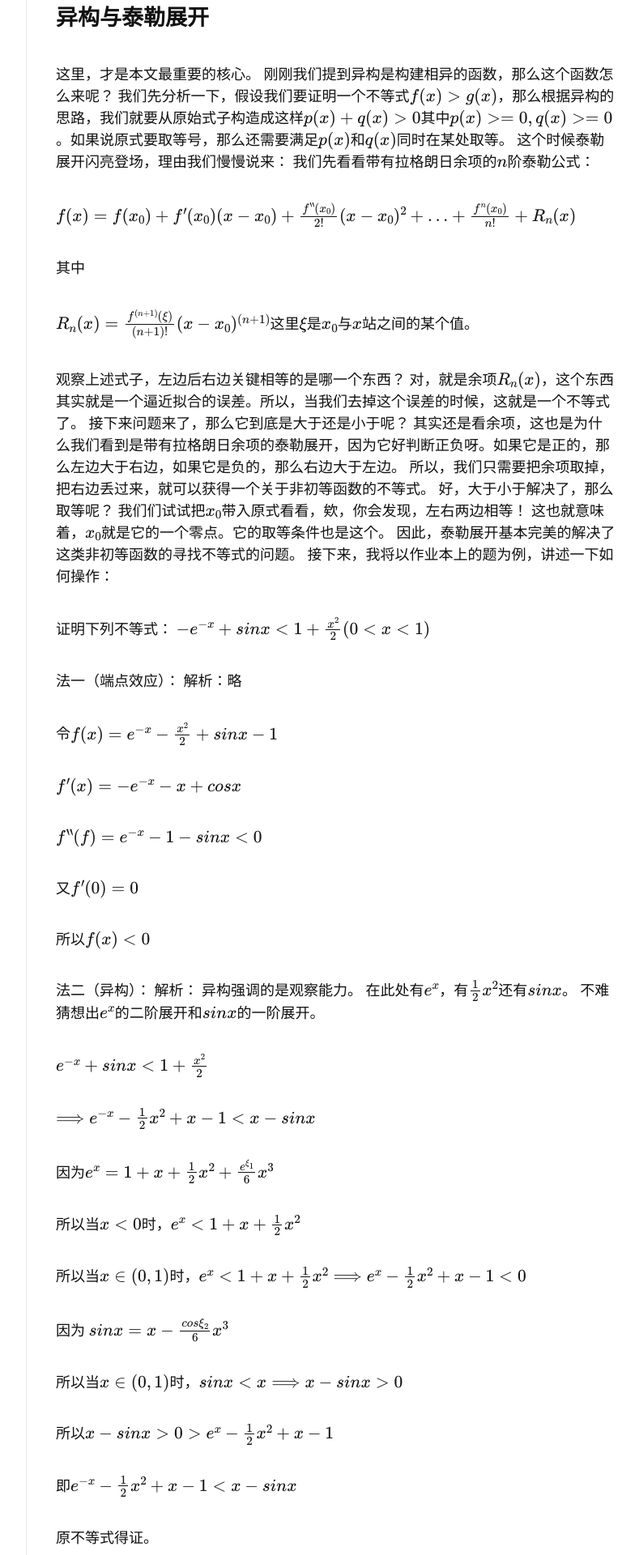
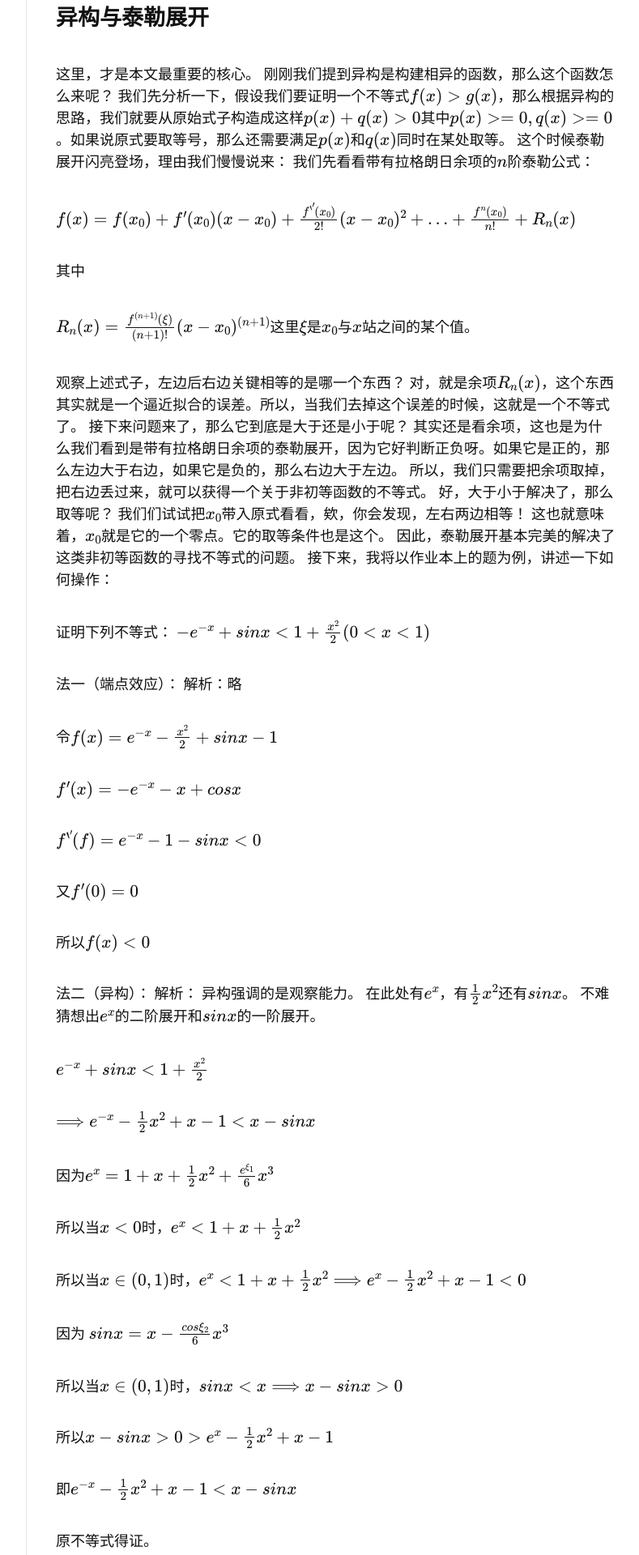
Before and after one commit to cloud-windl/cloud-windl.github.io, a Jekyll site: the page built from _posts/2023-11-20--异构和泰勒展开.md, in a window 1280 px wide. Shown: the part 1558-3478 px from the top of the page at 81% size, without its empty margins (357-1146 px from the left). Built offline with Jekyll 4.4.1, drawn with Linux system fonts in a browser that asks for light colours; nearby versions of some CDN libraries; some web fonts are replaced.

```diff
--- a/_posts/2023-11-20--异构和泰勒展开.md
+++ b/_posts/2023-11-20--异构和泰勒展开.md
@@ -26,7 +26,7 @@ tags: [Math]
 这个时候泰勒展开闪亮登场，理由我们慢慢说来：
 我们先看看带有拉格朗日余项的$n$阶泰勒公式：
 
-$f(x)=f(x_0)+f'(x_0)(x-x_0)+\frac{f^{"}(x_0)}{2!}(x-x_0)^2+\ldots+\frac{f^n(x_0)}{n!}+R_n(x)$
+$f(x)=f(x_0)+f'(x_0)(x-x_0)+\frac{f^{''}(x_0)}{2!}(x-x_0)^2+\ldots+\frac{f^n(x_0)}{n!}+R_n(x)$
 
 其中
 
@@ -53,7 +53,7 @@ $-e^{-x} + sinx < 1 + \frac{x^2}{2} (0 < x < 1)$
 
 $f'(x)=-e^{-x} -x + cosx $
 
-$f^{"}(f) = e^{-x} - 1 - sinx < 0$
+$f^{''}(f) = e^{-x} - 1 - sinx < 0$
 
 又$f'(0) = 0$
 
```
